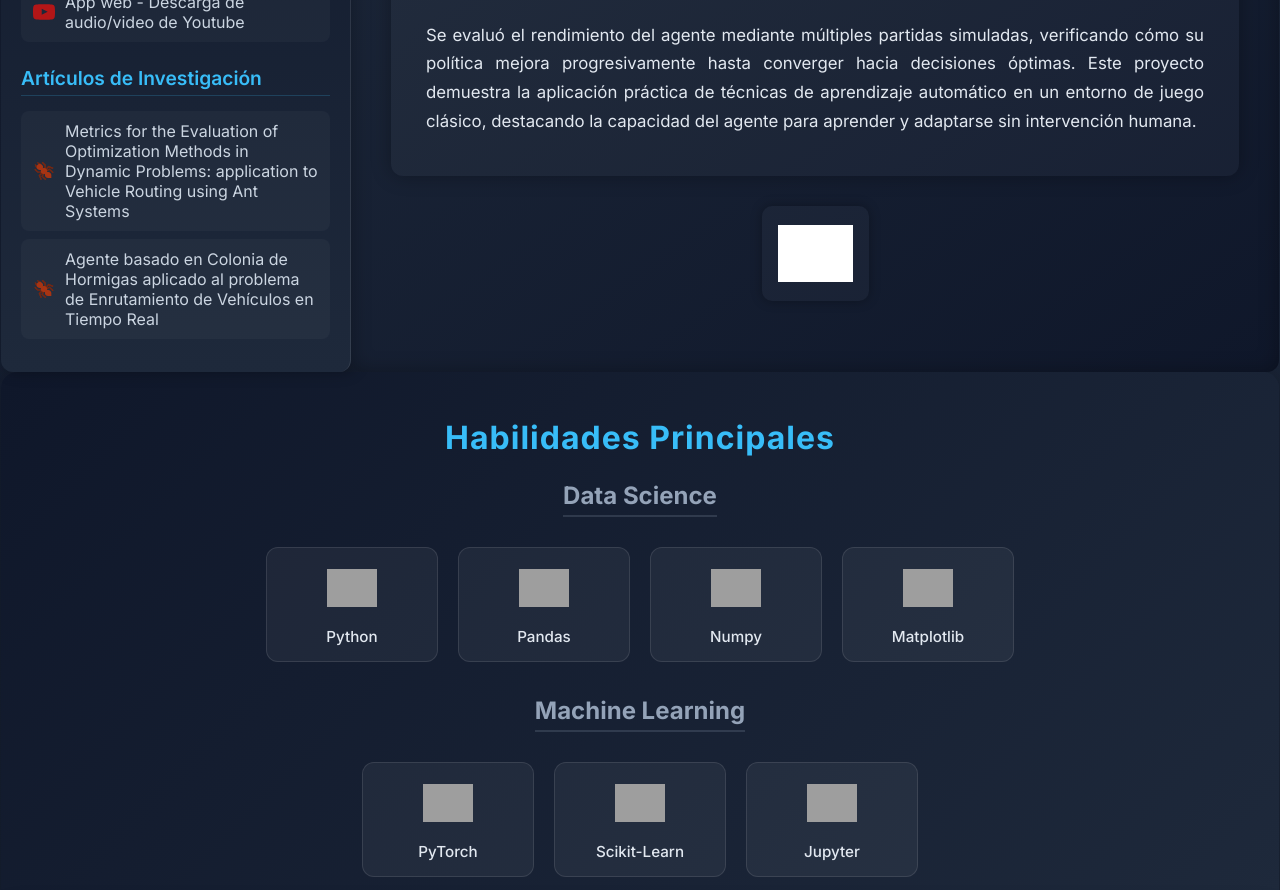
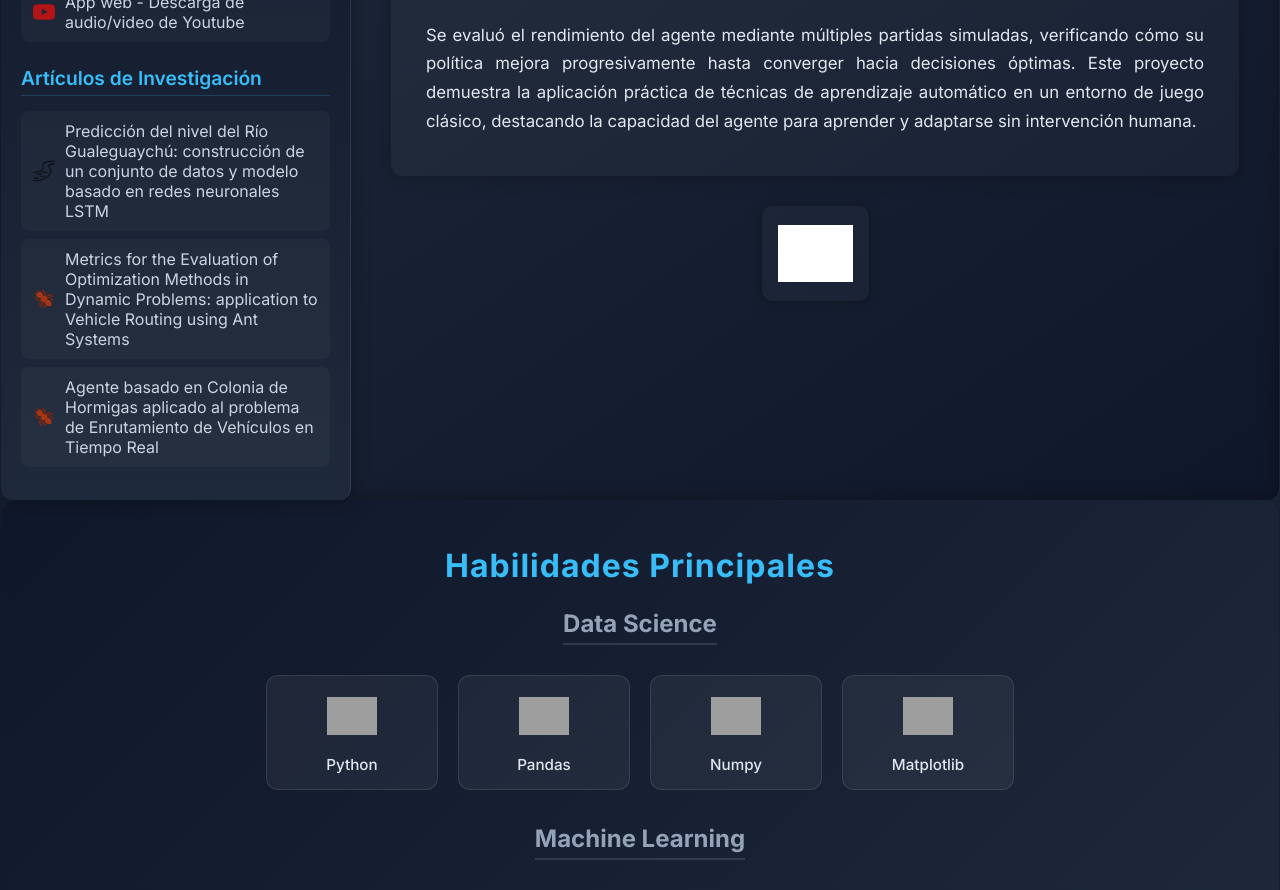
Before and after one commit to tobiasgrandi/Porfolio, a React (Create React App) app: page / in a window 1280 px wide. Shown: the part 1520-2410 px from the top of the page. Built offline with nearby package versions, Linux system fonts and the light colour scheme; grey boxes are pictures that could not be loaded; the HTML template or start-up script is replaced by a standard one; a web font is replaced by a local one.

Commit message:
rio gchu article added

```diff
--- a/src/data/papers.js
+++ b/src/data/papers.js
@@ -2,8 +2,21 @@ import ieee from '../assets/proyectsIcons/ieee.svg';
 import ieee_cis from '../assets/proyectsIcons/ieee_cis.png';
 import researchgate from '../assets/proyectsIcons/researchgate.svg';
 import ant from '../assets/proyectsIcons/ant.svg';
+import conaiisi from '../assets/proyectsIcons/conaiisi.png'
+import river from '../assets/proyectsIcons/river.png'
 
 const papers = [
+    {
+        id: "paper-3",
+        title: "Predicción del nivel del Río Gualeguaychú: construcción de un conjunto de datos y modelo basado en redes neuronales LSTM",
+        description: `Las inundaciones fluviales se originan cuando los ríos y arroyos exceden su capacidad de contención, desbordando sus riberas y vertiéndose en terrenos adyacentes. El impacto de estas crecidas puede incluir problemas sociales de salud, destrucción de obras de infraestructura, destrucción de viviendas, entre otros. No obstante, si se aplican medidas preventivas, las inundaciones pueden no resultar catastróficas para una ciudad. Para ello es necesario un sistema que pueda predecir las crecientes con un margen de tiempo adecuado. En este trabajo se presenta un estudio realizado sobre el río Gualeguaychú para la construcción de un modelo predictivo de estas características. En particular, se exploran fuentes de acceso abierto sobre variables relevantes para el fenómeno, se recopila y se construye un conjunto de datos apto para el uso en el entrenamiento de un modelo de aprendizaje automático. Además, como prueba de concepto, se utilizan redes neuronales tipo LSTM (Long Short Term Memory), se entrena y se evalúa su capacidad predictiva en distintos plazos de predicción. Finalmente, se propone una manera de visualizar las predicciones junto a la imprecisión propia de los pronósticos meteorológicos utilizados en el proceso predictivo. Los resultados son alentadores, aunque surgen interrogantes respecto de la calidad de las fuentes de datos y su disponibilidad en el entorno operativo.
+
+        Este trabajo fue presentado en el marco del CoNaIISI 2025 (Congreso Nacional de Ingeniería Informática/Sistemas de información)`,
+        icon: river,
+        sources: [
+            {source: '', link: 'https://drive.google.com/file/d/1Rzla_rQ2t8JOHWnnkYkone0xUQpZ0vL4/view?usp=sharing', img: conaiisi, alt: 'CoNaIISI logo'}
+        ]
+    },
     {
         id: "paper-1",
         title: "Metrics for the Evaluation of Optimization Methods in Dynamic Problems: application to Vehicle Routing using Ant Systems",
```
Also changed, not shown: src/assets/proyectsIcons/conaiisi.png (added), src/assets/proyectsIcons/river.png (added).
